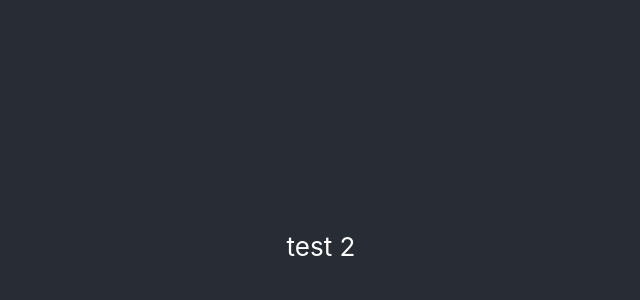
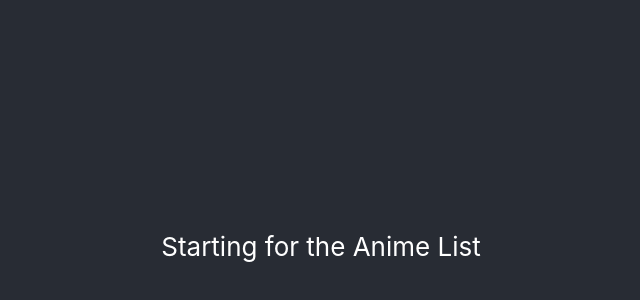
Before and after one commit to vincedl-dev/anilist, a React (Create React App) app: page / in a window 1280 px wide. Shown: the part 154-454 px from the top of the page, without its empty margins (319-959 px from the left). Built offline with nearby package versions, Linux system fonts and the light colour scheme.

Commit message:
editing  app.js

```diff
--- a/src/App.js
+++ b/src/App.js
@@ -5,7 +5,7 @@ function App() {
   return (
     <div className="App">
       <header className="App-header">
-    <p>test 2</p>
+          <p>Starting for the Anime List</p>
       </header>
     </div>
   );
```
